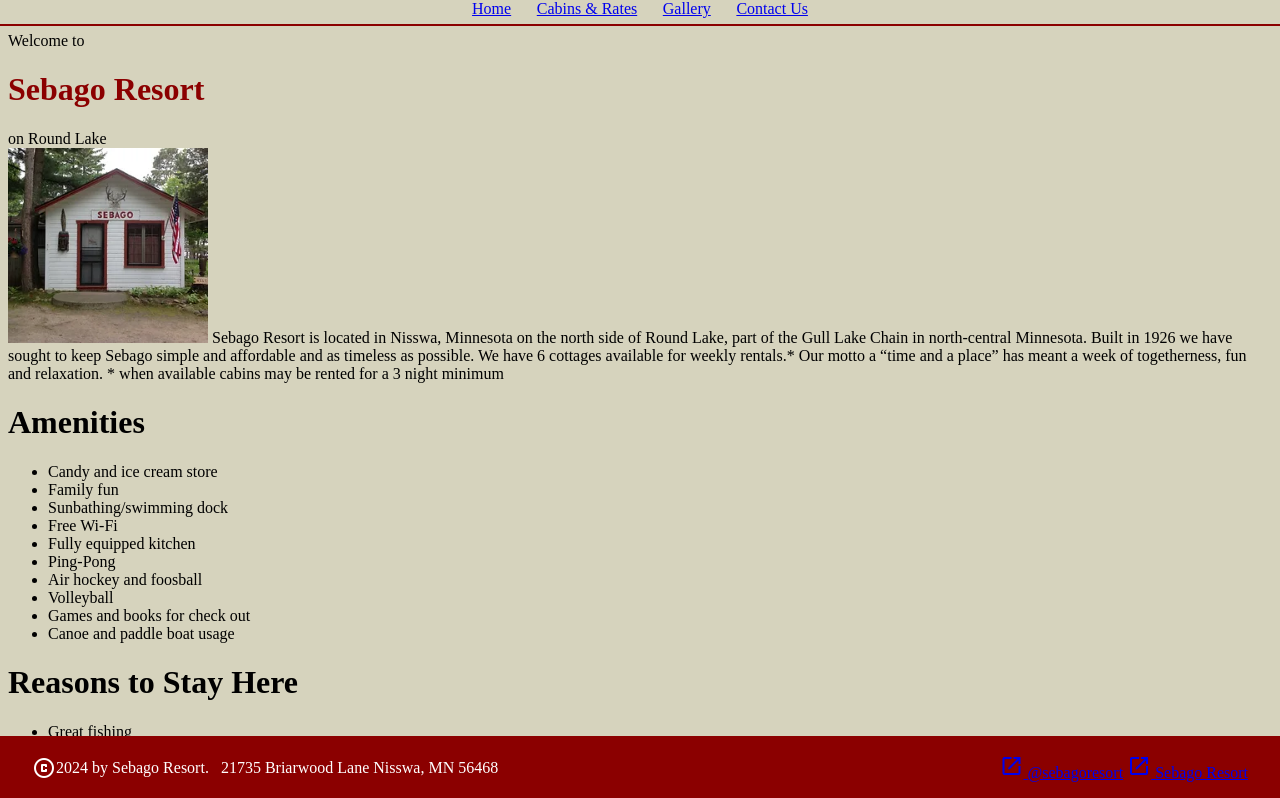
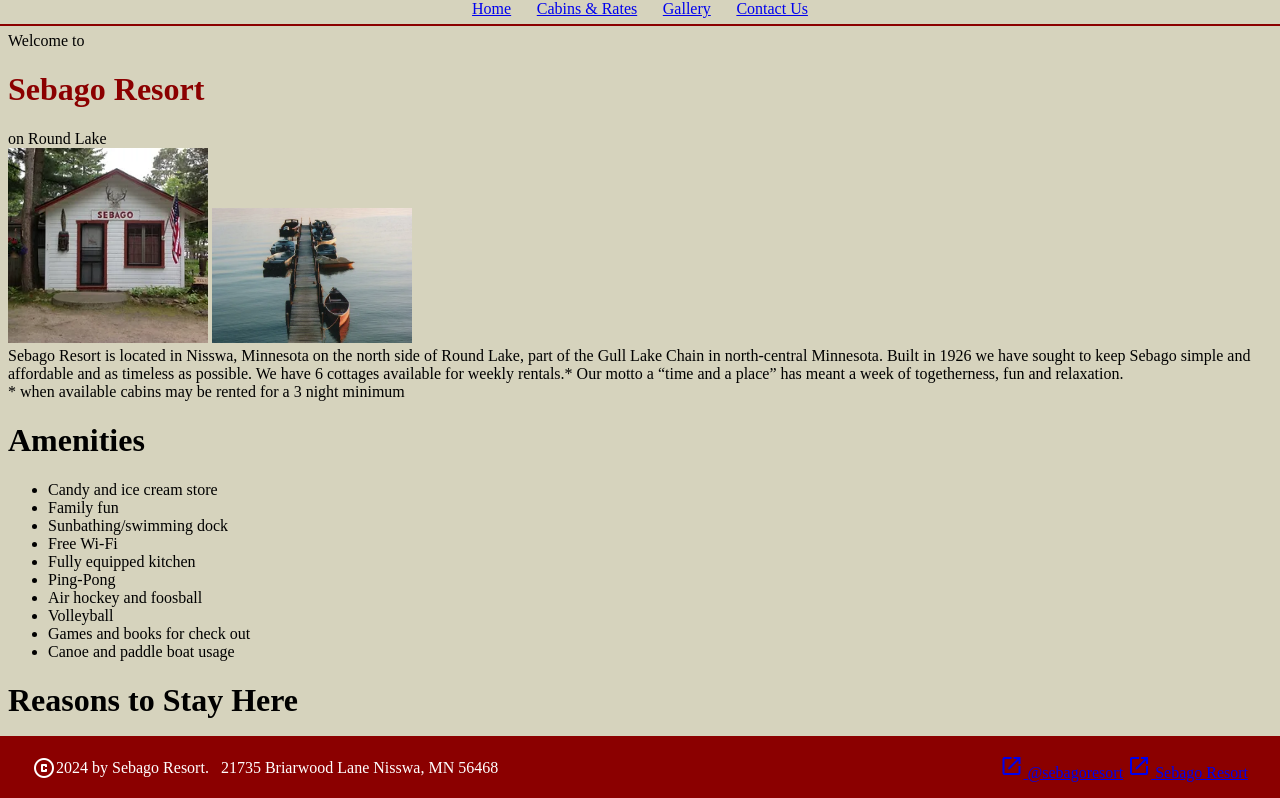
Before and after one commit to rmacdonald00/sebago, a SvelteKit app: page / in a window 1280 px wide. Shown: the top 798 px of the page. Built offline with nearby package versions, Linux system fonts and the light colour scheme.

Commit message:
add dock

```diff
--- a/src/routes/+page.svelte
+++ b/src/routes/+page.svelte
@@ -8,13 +8,14 @@
 <span>on Round Lake</span>
 <br />
 <img src="./store-front.webp" alt="Outside of the Candy Store." class={'image'} />
+<img src="./dock.webp" alt="Outside of the Candy Store." class={'image'} />
 
-<span
-	>Sebago Resort is located in Nisswa, Minnesota on the north side of Round Lake, part of the Gull
+<div>
+	Sebago Resort is located in Nisswa, Minnesota on the north side of Round Lake, part of the Gull
 	Lake Chain in north-central Minnesota. Built in 1926 we have sought to keep Sebago simple and
 	affordable and as timeless as possible. We have 6 cottages available for weekly rentals.* Our
 	motto a “time and a place” has meant a week of togetherness, fun and relaxation.
-</span>
+</div>
 <span> * when available cabins may be rented for a 3 night minimum</span>
 
 <ListDisplay title={'Amenities'} items={AmenitiesList} />
```
Also changed, not shown: static/dock.webp (added).
